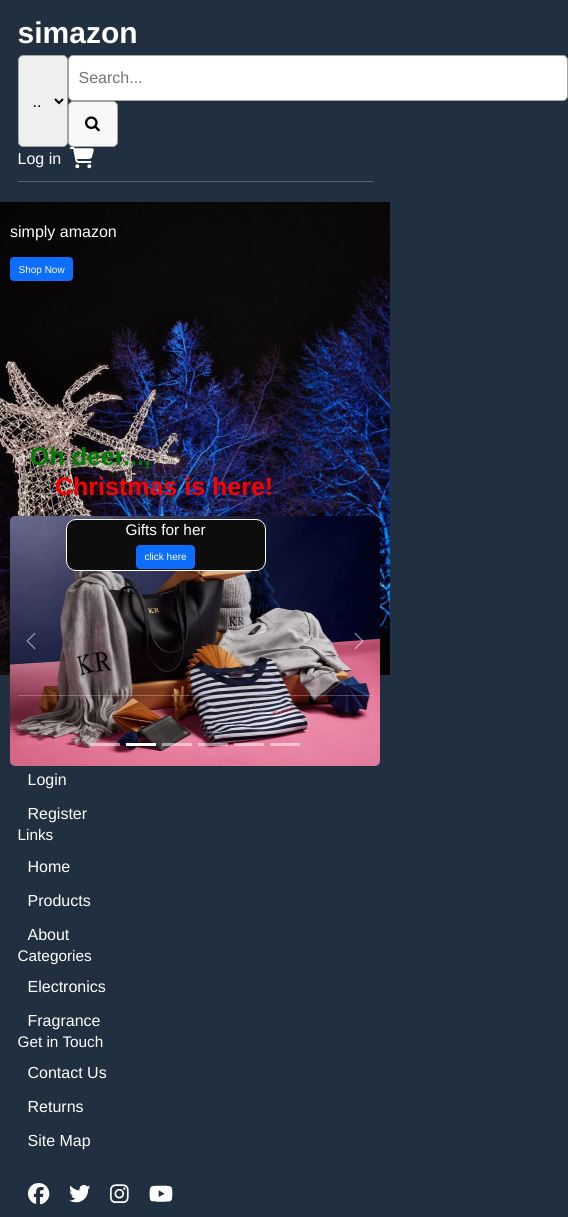
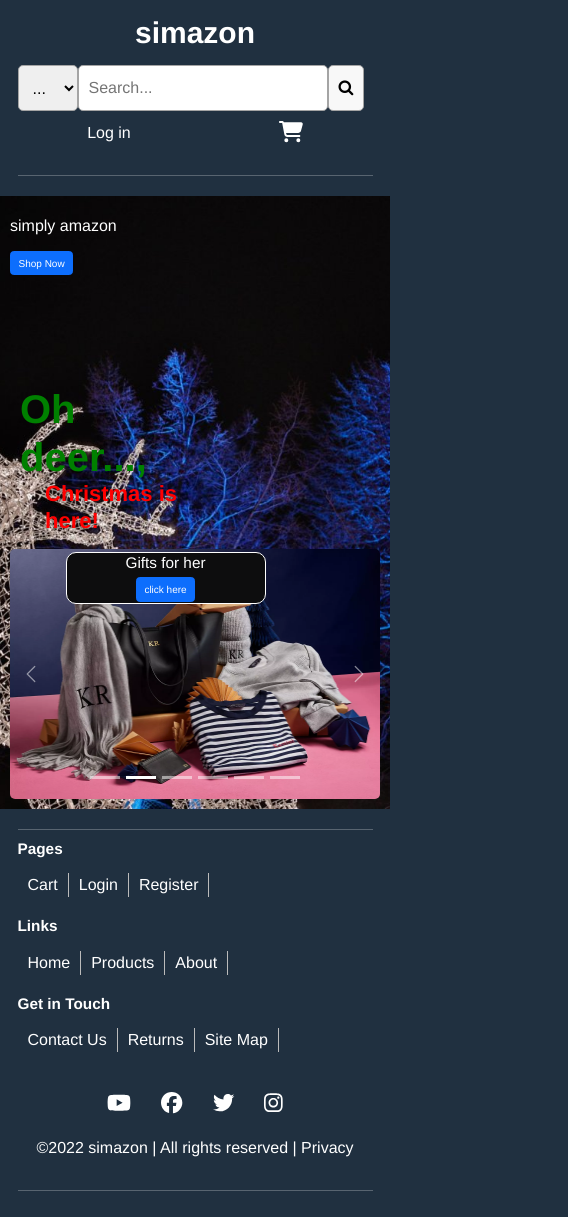
Before and after one commit to absima/reduxSimazon, a React (Vite) app: page / in a window 390 px wide. Shown: the whole page, 568 px wide, since content can reach past the window. Built offline with nearby package versions, Linux system fonts and the light colour scheme.

Commit message:
adjusted for better look on mobiles

```diff
--- a/package.json
+++ b/package.json
@@ -4,7 +4,7 @@
   "version": "0.0.0",
   "type": "module",
   "scripts": {
-    "dev": "vite",
+    "dev": "vite --host",
     "build": "vite build",
     "preview": "vite preview"
   },
--- a/src/index.css
+++ b/src/index.css
@@ -111,20 +111,18 @@ a.brand {
   font-size: 3rem;
   font-weight: bold;
 }
+.headerdiv{
+  display: flex;
+  justify-content: space-around;
+  align-items: center;
+  padding-bottom: 1rem;
+}
 .brand{
   height: 5rem
 }
 .maindiv {
   min-height: 56vh;
   padding: 1rem;
-}
-
-.footer-links ul {
-  list-style-type: none;
-  margin: 0;
-  padding: 0;
-  overflow: hidden;
-  background-color: #333333;
 }
 .notif {
   background-color: #ff0000;
@@ -133,15 +131,31 @@ a.brand {
   font-size: 1.3rem;
   margin-left: 0.2rem;
 }
+.footer-links{
+  padding-bottom: 2rem;
+}
+.footer-links ul {
+  list-style-type: none;
+  margin: 0;
+  padding: 0;
+  overflow: hidden;
+  /* background-color: #333333; */
+}
 .footer-links li {
   float: left;
   border-right: 1px solid #bbb;
 }
+.h3footer {
+  color: #ffffff;
+  /* font-size: 1.5rem; */
+  font-weight: bold;
+}
 .selectCategory {
-  width: 5rem;
+  width: 6rem;
+  height: 4.6rem;
 }
 .input{
-  width: 50rem;
+  min-width: 25rem;
 }
 .search {
   display: flex;
--- a/src/parts/footerPart.jsx
+++ b/src/parts/footerPart.jsx
@@ -20,12 +20,16 @@ import { Link } from 'react-router-dom';
 const FooterPart = () => {
   return (
     <footer className="footer">
-
-      <Container  >
+      <Container>
         <hr />
-        <Row className="align-items-start">
-          <Col md={3} sm={6} >
-            <h3>Pages</h3>
+        <Row
+          className="align-items-start
+        justify-content-between
+        "
+        >
+          <Col xs={12} md={4} className="footer-links">
+            <div>
+              <h3 className="h3footer">Pages</h3>
               <ul className="list-unstyled">
                 <li>
                   <Link to="/cart">Cart</Link>
@@ -40,6 +44,7 @@ const FooterPart = () => {
                 <Link to="/profile">Profile</Link>
               </li> */}
               </ul>
+            </div>
           </Col>
 
           {/* <Col md={3}>
@@ -53,9 +58,10 @@ const FooterPart = () => {
               </Link>
             </div>
           </Col> */}
-          <Col md={3} sm={6}>
+          <Col xs={12} md={4} className="footer-links">
+            <div>
               {/* <div className="footer-links"> */}
-            <h3>Links</h3>
+              <h3 className="h3footer">Links</h3>
               <ul className="list-unstyled">
                 <li>
                   <Link to="/">Home</Link>
@@ -71,23 +77,12 @@ const FooterPart = () => {
               </li> */}
               </ul>
               {/* </div> */}
+            </div>
           </Col>
-          <Col md={3} sm={6}  >
-            {/* <div className="footer-links"> */}
-            <h3>Categories</h3>
-            <ul className="list-unstyled">
-              <li>
-                <Link to="/products">Electronics</Link>
-              </li>
-              <li>
-                <Link to="/products">Fragrance</Link>
-              </li>
-            </ul>
-            {/* </div> */}
-          </Col>
-          <Col md={3} sm={6}>
-            {/* <div className="footer-links"> */}
-            <h3>Get in Touch</h3>
+
+          <Col xs={12} md={4} className="footer-links">
+            <div>
+              <h3 className="h3footer">Get in Touch</h3>
               <ul className="list-unstyled">
                 <li>
                   <Link to="/contact">Contact Us</Link>
@@ -100,112 +95,59 @@ const FooterPart = () => {
                 </li>
               </ul>
               {/* </div> */}
+            </div>
           </Col>
         </Row>
         <Row>
-          <Col md={12}>
-            <div className="footer-logo">
-              {/* <Link to="/">
-                <img
-                  src="/images/img.png"
-                  alt="logo"
-                  style={{ width: '100px', height: '100px' }}
-                />
-              </Link> */}
-            </div>
+          <Col className="text-center py-3">
+            <ul className="list-unstyled list-inline">
+              <li className="list-inline-item">
+                <a
+                  href="https://www.youtube.com/"
+                  className="btn-floating btn-youtube mx-1"
+                >
+                  <FontAwesomeIcon icon={faYoutube} size="lg" />
+                </a>
+              </li>
+              <li className="list-inline-item">
+                <a
+                  href="https://www.facebook.com/"
+                  className="btn-floating btn-fb mx-1"
+                >
+                  <FontAwesomeIcon icon={faFacebook} size="lg" />
+                </a>
+              </li>
+              <li className="list-inline-item">
+                <a
+                  href="https://twitter.com/"
+                  className="btn-floating btn-tw mx-1"
+                >
+                  <FontAwesomeIcon icon={faTwitter} size="lg" />
+                </a>
+              </li>
+              <li className="list-inline-item">
+                <a
+                  href="https://www.instagram.com/"
+                  className="btn-floating btn-gplus mx-1"
+                >
+                  <FontAwesomeIcon icon={faInstagram} size="lg" />
+                </a>
+              </li>
+            </ul>
           </Col>
         </Row>
-        <Row
-        // customize height
-          style={{
-            height: '3rem',
-          }}
-
-         >
-
-        </Row>
-        <Row >
-          <Col md={12}>
-            <Link to="/">
-              <FontAwesomeIcon icon={faFacebook} size="lg" />
-            </Link>
-            <Link to="/">
-              <FontAwesomeIcon icon={faTwitter} size="lg"/>
-            </Link>
-            <Link to="/">
-              <FontAwesomeIcon icon={faInstagram} size="lg"/>
-            </Link>
-            <Link to="/">
-              <FontAwesomeIcon icon={faYoutube} size="lg"/>
-            </Link>
+        <Row>
+          <Col className="text-center py-3">
+            <p>
+              &copy;{new Date().getFullYear()} simazon | All rights reserved  | Privacy
+            </p>
           </Col>
         </Row>
+
+        <hr />
       </Container>
     </footer>
   );
 };
 
 export default FooterPart;
-
-//               <div>
-//                 <Link to="/about">About</Link>
-//                 <Link to="/adress">Adress</Link>
-//               </div>
-//             </div>
-//           </Col>
-//           <Col md={3} sm={6}>
-//             <div className="footer-links">
-//               <h3>Help</h3>
-//               <div>
-//                 <Link to="/track">Track Order</Link>
-//                 <Link to="/returns">Returns</Link>
-//                 <Link to="/contact">Contact Us</Link>
-//               </div>
-//             </div>
-//           </Col>
-//           <Col md={3} sm={6}>
-//             <div className="footer-links">
-//               <h3>Follow Us</h3>
-//               <div>
-//                 <Link to="/#facebook">
-//                   <FontAwesomeIcon icon={faFacebook} />
-//                 </Link>
-//                 <Link to="/#twitter">
-//                   <FontAwesomeIcon icon={faTwitter} />
-//                 </Link>
-//                 <Link to="/#instagram">
-//                   <FontAwesomeIcon icon={faInstagram} />
-//                 </Link>
-//                 <Link to="/#youtube">
-//                   <FontAwesomeIcon icon={faYoutube} />
-//                 </Link>
-//               </div>
-//               {/* <ul className='follow'>
-//                 <li>
-//                   <Link to="/#facebook">
-//                     <FontAwesomeIcon icon={faFacebook} />
-//                   </Link>
-//                 </li>
-//                 <li>
-//                   <Link to="/#twitter">
-//                     <FontAwesomeIcon icon={faTwitter} />
-//                   </Link>
-//                 </li>
-//                 <li>
-//                   <Link to="/#instagram">
-//                     <FontAwesomeIcon icon={faInstagram} />
-//                   </Link>
-//                 </li>
-//                 <li>
-//                   <Link to="/#youtube">
-//                     <FontAwesomeIcon icon={faYoutube} />
-//                   </Link>
-//                 </li>
-//               </ul> */}
-//             </div>
-//           </Col>
-//         </Row>
-//       </Container>
-//     </footer>
-//   );
-// };
--- a/src/parts/headerPart.jsx
+++ b/src/parts/headerPart.jsx
@@ -1,7 +1,7 @@
 import React, { useEffect, useState } from 'react';
 import { Container, Row, Col } from 'react-bootstrap';
 import { FontAwesomeIcon } from '@fortawesome/react-fontawesome';
-import { faCartShopping, faLeftLong } from '@fortawesome/free-solid-svg-icons';
+import { faCartShopping, faSearch } from '@fortawesome/free-solid-svg-icons';
 import { Form, Link, useSearchParams, useParams } from 'react-router-dom';
 import { useDispatch, useSelector } from 'react-redux';
 import { selectCart } from '../redux/productSlice';
@@ -10,8 +10,8 @@ import { logoutUser, selectUser } from '../redux/userSlice';
 // import { useAuth } from '../auth/useAuth';
 
 export default function HeaderPart() {
-  const dispatch = useDispatch();
-  const user = useSelector(selectUser);
+  // const dispatch = useDispatch();
+  // const user = useSelector(selectUser);
   const cart = useSelector(selectCart);
   const [searchParams, setSearchParams] = useSearchParams();
   const prms = useParams();
@@ -19,8 +19,7 @@ export default function HeaderPart() {
   const [search, setSearch] = useState('');
   const [filter, setFilter] = useState('');
   const [open, setOpen] = useState(false);
-  const [flag, setFlag] = useState(0);
-
+  // const [flag, setFlag] = useState(0);
   // useEffect(() => {
   //   if (controller === 1 || flag === 1) {
   //     setFlag(1); // logged in flag
@@ -29,15 +28,16 @@ export default function HeaderPart() {
   //   }
   // }, [controller, flag]);
 
+  const flag = JSON.parse(JSON.stringify(controller));
+
   const cartItems =
     cart.length > 0 ? cart.reduce((a, item) => a + item.num, 0) : 0;
 
-  console.log('-----------------------');
-  console.log('controller-- ', controller);
-
+  //
   const handleLogout = () => {
     localStorage.removeItem('userInfo');
     localStorage.removeItem('cartItems');
+    flgarr[0] = 0;
   };
 
   const handleSearch = (e) => {
@@ -85,48 +85,18 @@ export default function HeaderPart() {
   return (
     <header className="header">
       <Container>
-        <Row className="align-items-center">
-          <Col xs={12} md={2}>
-            <Link className="brand" to="/">
-              simazon
-
-              {/* <p
-                style={{
-                  fontSize: '1.5rem',
-                  fontWeight: 'bold',
-                  paddingLeft: '1.5rem',
-                  marginTop: '-1rem',
-                }}
-                >
-                  simply amazon
-                </p> */}
-            </Link>
-          </Col>
-
-          {/*
-            <Row>
-              <Link className="brand" to="/">
-                simazon
-                <Link
-
+        <Row className="align-items-end">
+          <Col xs={12} md={3}>
+            <div className="headerdiv">
               <div>
                 <Link className="brand" to="/">
                   simazon
-                <div
-                style={{
-                  fontSize: '1.5rem',
-                  fontWeight: 'bold',
-                  paddingLeft: '1.5rem',
-                  marginTop: '-1rem',
-                }}
-                >
-                  simply amazon
-                </div>
                 </Link>
               </div>
+            </div>
+          </Col>
 
-          </Col> */}
-          <Col xs={12} md={8} className="search">
+          <Col xs={12} md={7} className="search">
             <select
               className="selectCategory"
               name="category"
@@ -160,13 +130,70 @@ export default function HeaderPart() {
                   // handleSubmit
                 }
               />
-              <button type="submit" className="selectCategory">
+              <button
+                type="submit"
+                // className="selectCategory"
+              >
                 <i className="fa fa-search "></i>
               </button>
             </Form>
           </Col>
+
+          {/* <Col xs={12} md={7} className="search1">
+            <Row className="align-items-center">
+              <Col xs={1} md={1}>
+                <div
+                  style={{
+                    paddingLeft: '1rem',
+                  }}
+                  className="headerdiv"
+                >
+                  <select
+                    className="selectCategory"
+                    name="category"
+                    value="ab"
+                    onChange={handleSelect}
+                  >
+                    <option value="">...</option>
+                    <option value="smartphones">Smartphones</option>
+                    <option value="laptops">Laptops</option>
+                    <option value="fragrances">Fragrances</option>
+                    <option value="skincare">Skin Care</option>
+                    <option value="groceries">Groceries</option>
+                    <option value="home-decoration">Decos</option>
+                  </select>
+                </div>
+              </Col>
+
+              <Col xs={11} md={11}>
+                <div className="headerdiv">
+                  <Form
+                    onSubmit={
+                      handleSubmit
+                    }
+                  >
+                    <input
+                      className="input"
+                      name="search"
+                      type="text"
+                      placeholder="Search..."
+                      value={filter}
+                      onChange={
+                        handleFilter
+                      }
+                    />
+                    <button type="submit" className="searchButton">
+                      <FontAwesomeIcon icon={faSearch} />
+                    </button>
+                  </Form>
+                </div>
+              </Col>
+            </Row>
+          </Col> */}
+
           <Col xs={12} md={2}>
-            {controller ? (
+            <div className="headerdiv">
+              {controller? (
                 <div className="dropdown">
                   <Link to="/#">
                     {prms.username} <i className="fa fa-caret-down"></i>
@@ -185,7 +212,7 @@ export default function HeaderPart() {
                       <Link to="/#">Settings</Link>
                     </li>
                     <li>
-                    <Link to="/" onClick={handleLogout}>
+                      <Link to="/home" onClick={handleLogout}>
                         Log out
                       </Link>
                     </li>
@@ -198,6 +225,7 @@ export default function HeaderPart() {
                 &nbsp; <FontAwesomeIcon icon={faCartShopping} size="lg" />
                 {cartItems > 0 && <span className="notif">{cartItems}</span>}
               </Link>
+            </div>
           </Col>
         </Row>
         <hr />
--- a/src/parts/homePage.jsx
+++ b/src/parts/homePage.jsx
@@ -10,7 +10,7 @@ export default function HomePage(props) {
         backgroundRepeat: 'no-repeat',
         backgroundSize: 'cover',
         backgroundPosition: 'center',
-        height: '50vh',
+        // height: '50vh',
       }}
     >
       <Row className="align-items-start">
@@ -21,14 +21,17 @@ export default function HomePage(props) {
           </Link>
           <h1
             style={{
-              fontSize: '2.5rem',
+              fontSize: '2.2rem',
               fontWeight: 'bold',
-              paddingLeft: '2rem',
-              marginTop: '15rem',
+              paddingLeft: '1rem',
+              marginTop: '10rem',
+              // backgroundColor: 'white',
+              width: '50%',
             }}
           >
             <div
               style={{
+                fontSize: '4rem',
                 color: 'green',
               }}
             >
@@ -47,6 +50,7 @@ export default function HomePage(props) {
         </Col>
 
         <Col xs={12} md={6} lg={6}>
+          <div className="carousel">
             <Row>
               <Carousel>
                 <Carousel.Item>
@@ -139,6 +143,7 @@ export default function HomePage(props) {
                 </Carousel.Item>
               </Carousel>
             </Row>
+          </div>
         </Col>
       </Row>
     </Container>
--- a/src/parts/signInNsignUpPart.jsx
+++ b/src/parts/signInNsignUpPart.jsx
@@ -18,7 +18,6 @@ import {
 export default function SignInOrSignUpPart({ flag }) {
   const dispatch = useDispatch();
   const user = useSelector(selectUser);
-  console.log('-------user------', user);
   const error = useSelector(selectError);
   const navigate = useNavigate();
   //
@@ -46,12 +45,11 @@ export default function SignInOrSignUpPart({ flag }) {
   const [formValid, setFormValid] = useState(false);
   const [successful, setSuccessful] = useState(false);
 
-  console.log('user', user);
-  console.log('flag', flag);
-  console.log('successful', successful);
 
   const em = 'sima@meng.com';
   const pw = 'Password1';
+
+
 
   const validateEmail = (email) => {
     const re =
```
Lines whose indentation alone changed are shown as unchanged.
